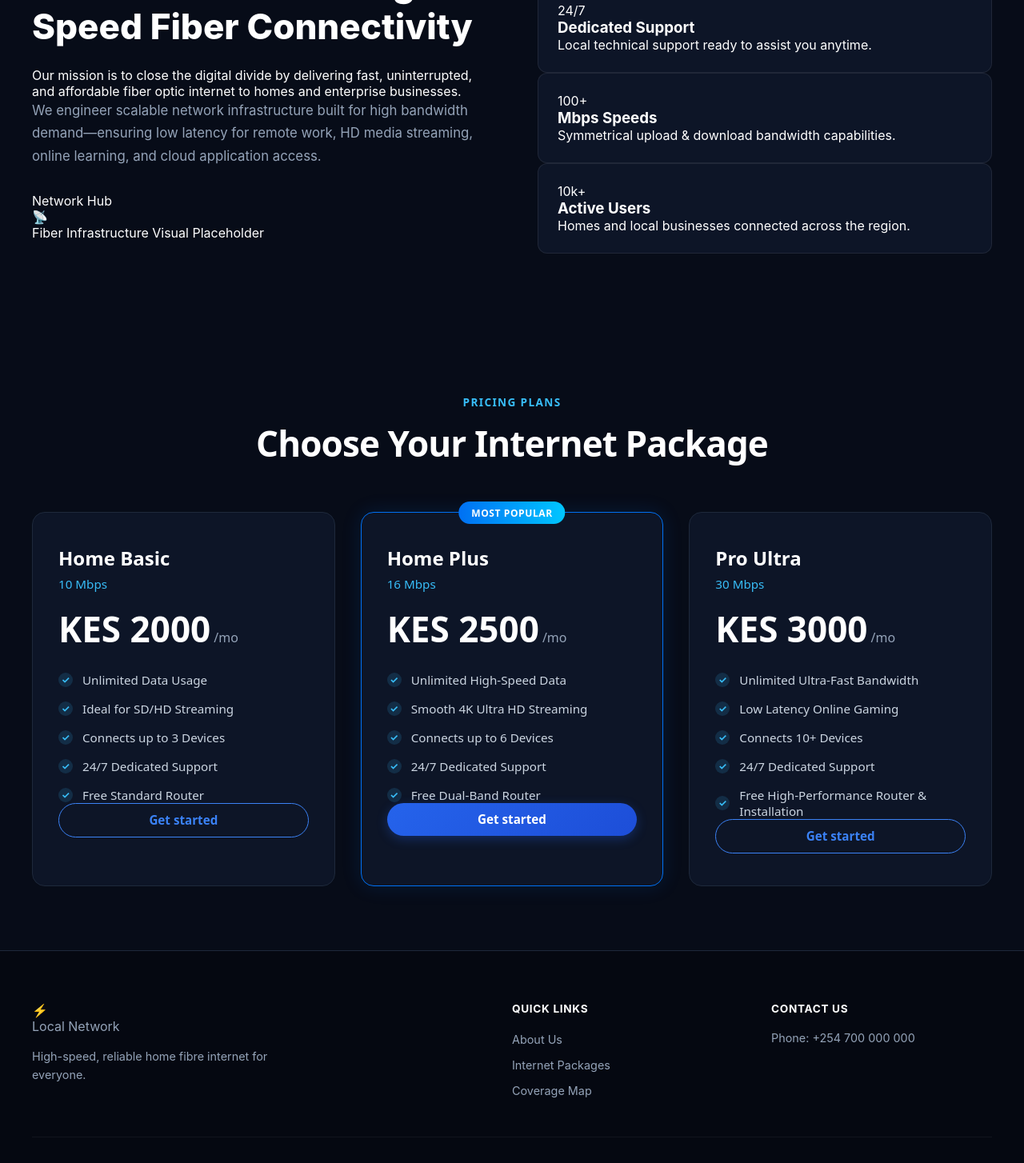
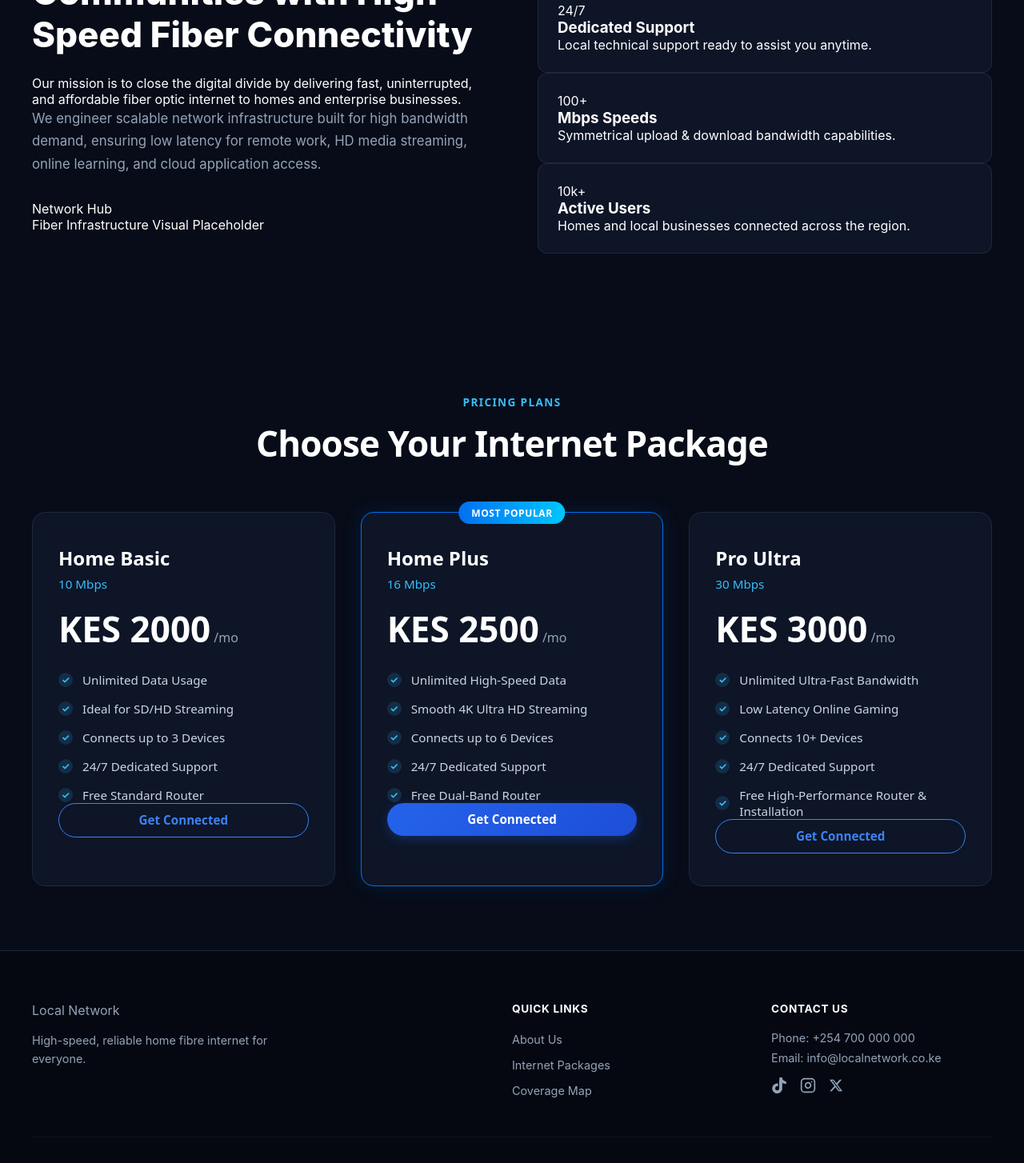
Before and after one commit to darktotem/local-isp-manager, a React (Vite) app: page / in a window 1280 px wide. Shown: the part 820-2274 px from the top of the page at 80% size. Built offline with nearby package versions, Linux system fonts and the light colour scheme.

Commit message:
socials icons

```diff
--- a/src/components/Footer.tsx
+++ b/src/components/Footer.tsx
@@ -1,13 +1,12 @@
 //Global Footer with contact information, social media links, and copyright notice
 import "../styles/Footer.css";
-
 export const Footer = () => {
   return (
     <footer className="footer-section">
       <div className="footer-container">
         <div>
           <div className="navbar-brand">
-            <div className="logo-badge">⚡</div>
+            <div className="logo-badge"></div>
             <span className="brand-name">Local Network</span>
           </div>
           <p className="footer-brand-desc">
@@ -26,7 +25,37 @@ export const Footer = () => {
 
         <div>
           <h4 className="footer-heading">Contact Us</h4>
-          <p style={{ color: '#94a3b8', fontSize: '0.9rem' }}>Phone: +254 700 000 000</p>
+          <p style={{ color: '#94a3b8', fontSize: '0.9rem', marginBottom: '0.5rem' }}>
+            Phone: +254 700 000 000
+          </p>
+          <p style={{ color: '#94a3b8', fontSize: '0.9rem', marginBottom: '1rem' }}>
+            Email: info@localnetwork.co.ke
+          </p>
+
+          <div style={{ display: 'flex', gap: '1rem', alignItems: 'center' }}>
+            {/* TikTok */}
+            <a href="https://tiktok.com" target="_blank" rel="noopener noreferrer" aria-label="TikTok" style={{ color: '#94a3b8' }}>
+              <svg width="20" height="20" fill="currentColor" viewBox="0 0 24 24">
+                <path d="M12.525.02c1.31-.02 2.61-.01 3.91-.02.08 1.53.63 3.09 1.75 4.17 1.12 1.11 2.7 1.62 4.24 1.79v4.03c-1.44-.05-2.89-.35-4.2-.97-.57-.26-1.1-.59-1.62-.93-.01 2.92.01 5.84-.02 8.75-.08 1.4-.54 2.79-1.35 3.94-1.31 1.92-3.58 3.17-5.91 3.21-1.43.08-2.86-.31-4.08-1.03-2.02-1.19-3.44-3.37-3.65-5.71-.02-.5-.03-1-.01-1.49.18-1.9 1.12-3.72 2.58-4.96 1.66-1.44 3.98-2.13 6.15-1.72.02 1.48-.04 2.96-.04 4.44-.99-.32-2.15-.23-3.02.37-.82.57-1.31 1.56-1.3 2.56.01 1.1.62 2.13 1.57 2.67.92.53 2.1.53 3.01.02.83-.46 1.38-1.34 1.45-2.29.02-3.83.01-7.66.01-11.49z"/>
+              </svg>
+            </a>
+
+            {/* Instagram */}
+            <a href="https://instagram.com" target="_blank" rel="noopener noreferrer" aria-label="Instagram" style={{ color: '#94a3b8' }}>
+              <svg width="20" height="20" fill="none" stroke="currentColor" strokeWidth="2" strokeLinecap="round" strokeLinejoin="round" viewBox="0 0 24 24">
+                <rect x="2" y="2" width="20" height="20" rx="5" ry="5"></rect>
+                <path d="M16 11.37A4 4 0 1 1 12.63 8 4 4 0 0 1 16 11.37z"></path>
+                <line x1="17.5" y1="6.5" x2="17.51" y2="6.5"></line>
+              </svg>
+            </a>
+
+            {/* X */}
+            <a href="https://x.com" target="_blank" rel="noopener noreferrer" aria-label="X" style={{ color: '#94a3b8' }}>
+              <svg width="18" height="18" fill="currentColor" viewBox="0 0 24 24">
+                <path d="M18.244 2.25h3.308l-7.227 8.26 8.502 11.24H16.17l-5.214-6.817L4.99 21.75H1.68l7.73-8.835L1.254 2.25H8.08l4.713 6.231zm-1.161 17.52h1.833L7.084 4.126H5.117z"/>
+              </svg>
+            </a>
+          </div>
         </div>
       </div>
 
@@ -36,5 +65,4 @@ export const Footer = () => {
     </footer>
   );
 };
-
 export default Footer;
--- a/src/features/landing/AboutSection.tsx
+++ b/src/features/landing/AboutSection.tsx
@@ -46,7 +46,7 @@ export const AboutSection = () => {
               Our mission is to close the digital divide by delivering fast, uninterrupted, and affordable fiber optic internet to homes and enterprise businesses.
             </p>
             <p className="about-description">
-              We engineer scalable network infrastructure built for high bandwidth demand—ensuring low latency for remote work, HD media streaming, online learning, and cloud application access.
+              We engineer scalable network infrastructure built for high bandwidth demand, ensuring low latency for remote work, HD media streaming, online learning, and cloud application access.
             </p>
           </div>
 
@@ -56,7 +56,7 @@ export const AboutSection = () => {
               <div className="media-overlay-gradient" />
               <div className="media-badge-tag">Network Hub</div>
               <div className="media-placeholder-content">
-                <span className="media-icon">📡</span>
+                <span className="media-icon"></span>
                 <p>Fiber Infrastructure Visual Placeholder</p>
               </div>
             </div>
--- a/src/features/landing/Packages.tsx
+++ b/src/features/landing/Packages.tsx
@@ -52,7 +52,7 @@ export const Packages = () => {
                   fullWidth
                   pill
                 >
-                  Get started
+                  Get Connected
                 </Button>
               </div>
             </div>
```
